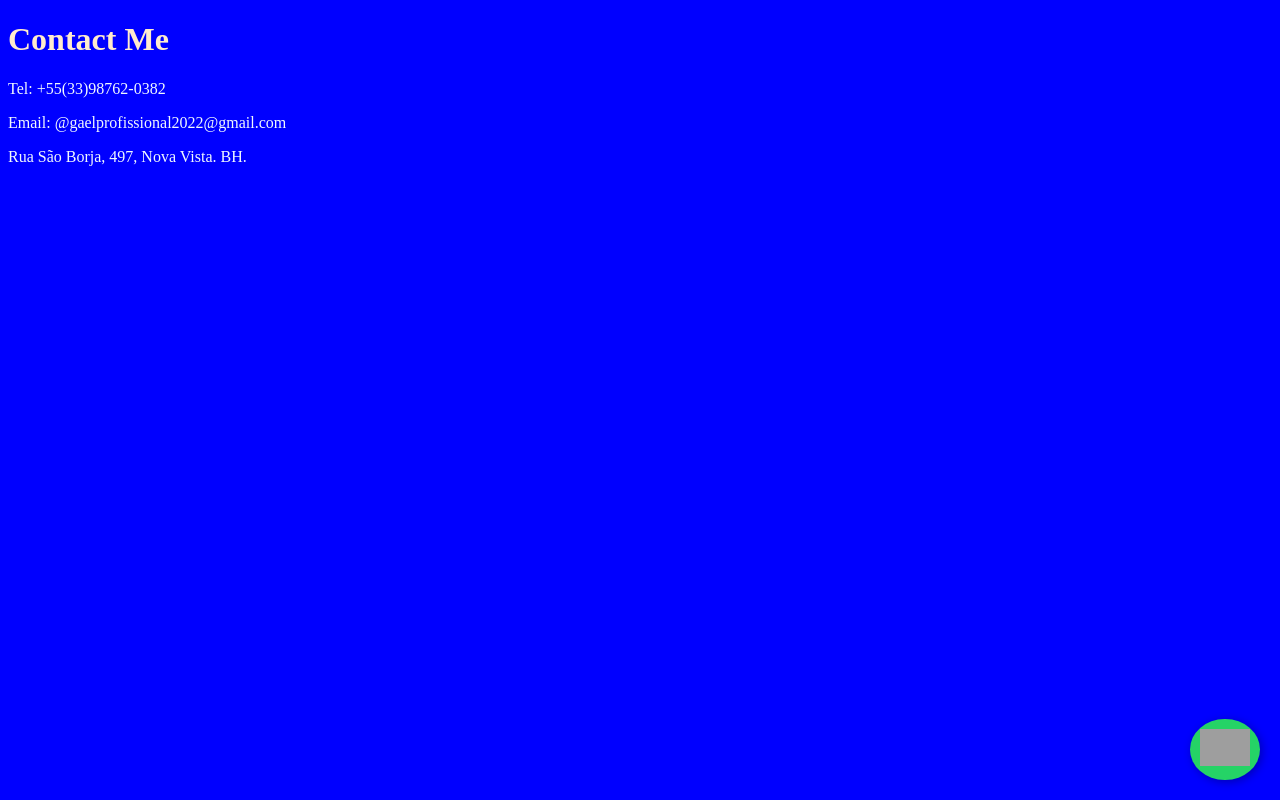
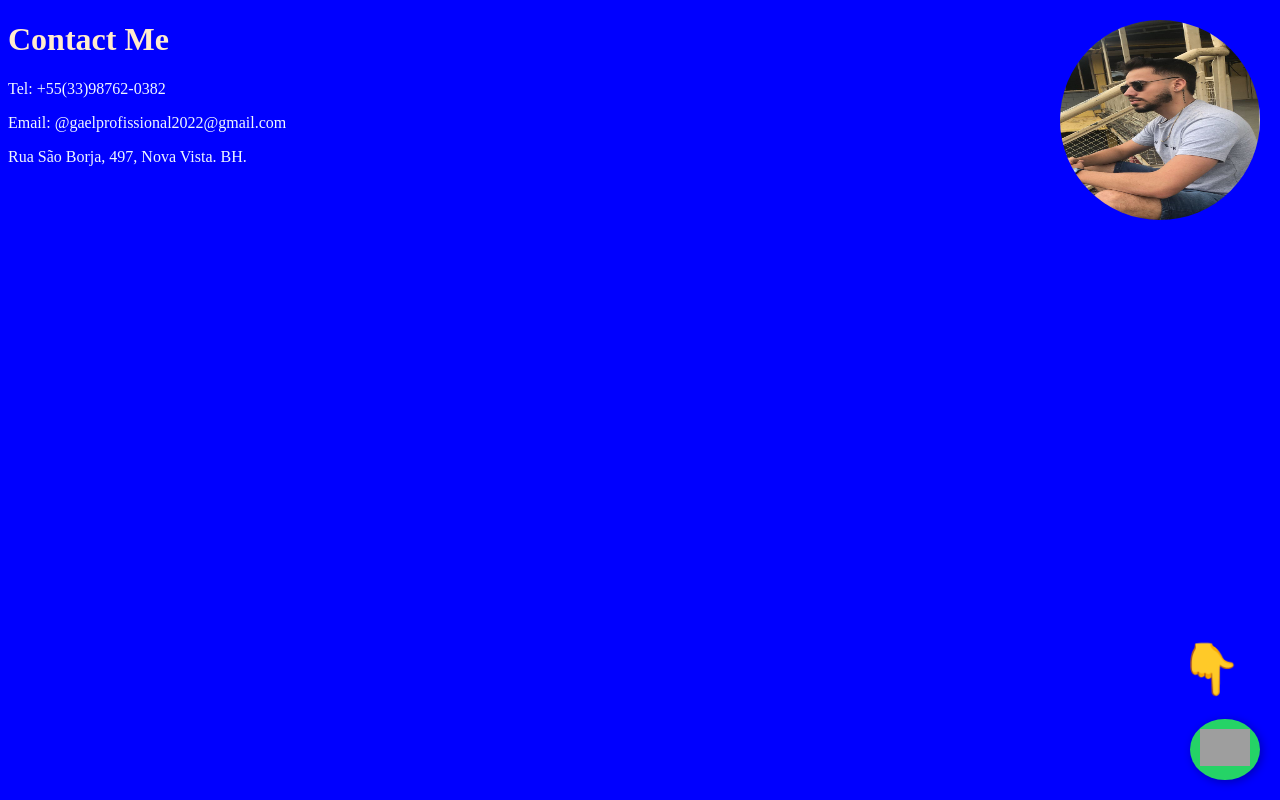
Before and after one commit to Gabrielalvesgts/PORTIF-LIO, a plain HTML site: page public/contact.html in a window 1280 px wide. Drawn offline with Linux system fonts and the light colour scheme; grey boxes are pictures that could not be loaded.

Commit message:
BUG da animação.

```diff
--- a/public/contact.html
+++ b/public/contact.html
@@ -11,6 +11,48 @@
 <p>Tel: +55(33)98762-0382</p>
 <p>Email: @gaelprofissional2022@gmail.com</p>
 <p>Rua São Borja, 497, Nova Vista. BH.</p>
+<style>
+
+
+
+    /* Estiliza a imagem */
+
+    .foto {
+        width: 200px;  /* Ajuste o tamanho da imagem */
+        height: 200px;
+        border-radius: 50%;  /* Deixa a imagem redonda */
+        position: absolute;
+        top: 20px;
+        right: 20px;
+        opacity: 0;  /* Começa invisível */
+        transition: opacity 2s ease-in-out;  /* Faz a transição suave */
+    }
+    .finger {
+
+            font-size: 50px;
+            position: fixed;
+            animation: apontar 1s infinite alternate ease-in-out;
+            display: inline-block;
+            bottom: 14%;
+            right: 3%;
+        }
+
+        /* Animação do dedo */
+        @keyframes apontar {
+            0% { transform: translateY(0); }
+            100% { transform: translateY(10px); }
+        }
+</style>
+
+<img src="./perfil github.jpg" alt="Minha Foto" class="foto" id="minhaFoto">
+
+<div class="finger">👇</div>
+    <script>
+        window.onload = function() {
+            let foto = document.getElementById("minhaFoto");
+            foto.style.opacity = "1";  // Faz a imagem aparecer gradualmente
+        };
+    </script>
 <a href="https://api.whatsapp.com/send?phone=5533987620382&text=Olá, vi seu portfólio e gostaria de conversar!"
    target="_blank" class="whatsapp-float">
     <img src="https://upload.wikimedia.org/wikipedia/commons/6/6b/WhatsApp.svg" alt="WhatsApp">
```
Also changed, not shown: public/perfil github.jpg (renamed from perfil github.jpg).
